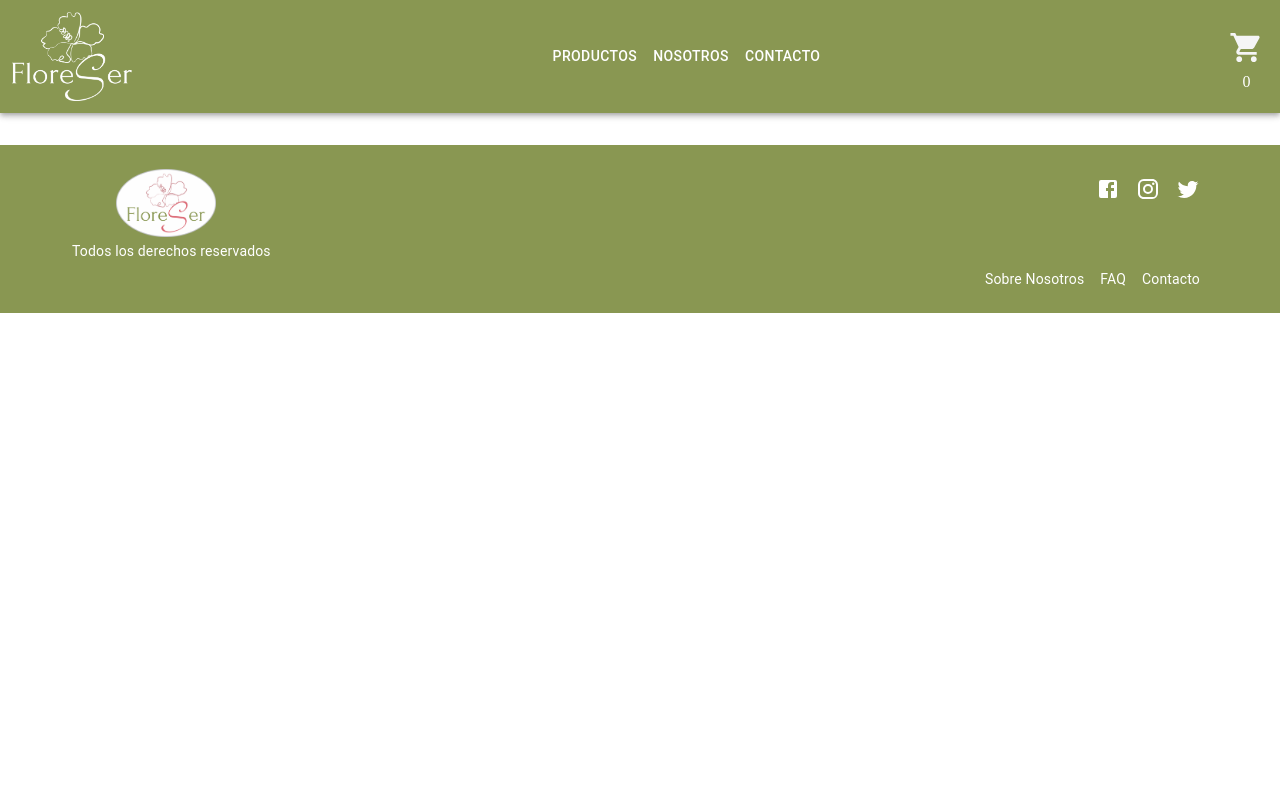
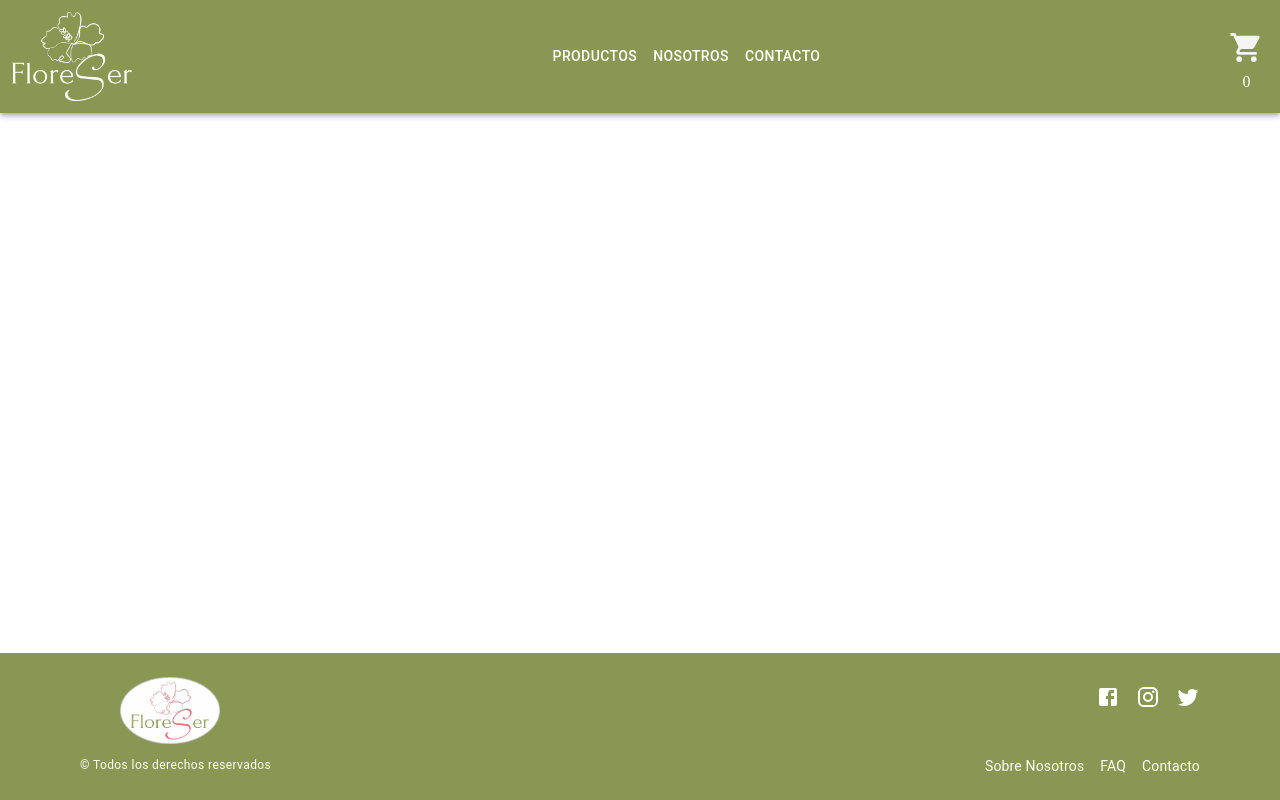
Before and after one commit to Flarien/PreEntrega1-Briglia, a React (Vite) app: page / in a window 1280 px wide. Built offline with nearby package versions, Linux system fonts and the light colour scheme.

Commit message:
estilización del footer

```diff
--- a/src/components/layout/footer/Footer.jsx
+++ b/src/components/layout/footer/Footer.jsx
@@ -13,6 +13,9 @@ export const Footer = () => {
       sx={{
         backgroundColor: "#899752",
         py: 3,
+        position: "fixed",
+        bottom: 0,
+        width: "100%",
       }}
     >
       <Box
@@ -22,6 +25,7 @@ export const Footer = () => {
           display: "flex",
           alignItems: { xs: "center", sm: "flex-start" },
           justifyContent: "space-between",
+
           flexDirection: { xs: "column", sm: "row" },
           textAlign: { xs: "center", sm: "left" },
           px: { xs: 2, sm: 4 },
@@ -30,32 +34,26 @@ export const Footer = () => {
         <Box
           sx={{
             display: "flex",
-            flexDirection: "column",
             alignItems: "center",
-            textDecoration: "none",
-            color: "white",
-            mb: { xs: 1, sm: 0 },
+            marginLeft: { xs: 0, sm: "3em" }
           }}
         >
           <Link to="/">
             <img
               src="/public/images/logo_color.png"
               alt="Logo"
-              style={{ width: "100px", marginRight: "10px" }}
+              style={{ width: "100px" }}
             />
           </Link>
+        </Box>
 
-          <Typography variant="body2" component="span">
-            Todos los derechos reservados
-          </Typography>
-        </Box>
         <Box sx={{ display: "flex", alignItems: "center" }}>
           <IconButton
             component="a"
             href="https://www.facebook.com/"
             target="_blank"
             rel="noopener noreferrer"
-            sx={{color: "white"}}
+            sx={{ color: "white" }}
           >
             <FacebookIcon />
           </IconButton>
@@ -64,7 +62,7 @@ export const Footer = () => {
             href="https://www.instagram.com/"
             target="_blank"
             rel="noopener noreferrer"
-            sx={{color: "white"}}
+            sx={{ color: "white" }}
           >
             <InstagramIcon />
           </IconButton>
@@ -73,7 +71,7 @@ export const Footer = () => {
             href="https://twitter.com/"
             target="_blank"
             rel="noopener noreferrer"
-            sx={{color: "white"}}
+            sx={{ color: "white" }}
           >
             <TwitterIcon />
           </IconButton>
@@ -91,28 +89,31 @@ export const Footer = () => {
         }}
       >
         <Typography
-          variant="body2"
-          component="a"
-          href="/about"
-          sx={{ mx: 1, textDecoration: "none", color: "white" }}
+          variant="caption"
+          sx={{
+            mx: 1,
+            textDecoration: "none",
+            color: "white",
+            marginRight: "auto",
+          }}
         >
-          Sobre Nosotros
+          © Todos los derechos reservados
         </Typography>
-        <Typography
-          variant="body2"
-          component="a"
-          href="/faq"
-          sx={{ mx: 1, textDecoration: "none", color: "white" }}
-        >
-          FAQ
+
+        <Typography variant="body2" sx={{ mx: 1, textDecoration: "none" }}>
+          <Link to="/" style={{ color: "white" }}>
+            Sobre Nosotros
+          </Link>
         </Typography>
-        <Typography
-          variant="body2"
-          component="a"
-          href="/contact"
-          sx={{ mx: 1, textDecoration: "none", color: "white" }}
-        >
-          Contacto
+        <Typography variant="body2" sx={{ mx: 1, textDecoration: "none" }}>
+          <Link to="/" style={{ color: "white" }}>
+            FAQ
+          </Link>
+        </Typography>
+        <Typography variant="body2" sx={{ mx: 1, textDecoration: "none" }}>
+          <Link to="/" style={{ color: "white" }}>
+            Contacto
+          </Link>
         </Typography>
         <Typography variant="body2" component="a" href="/"></Typography>
       </Box>
```
